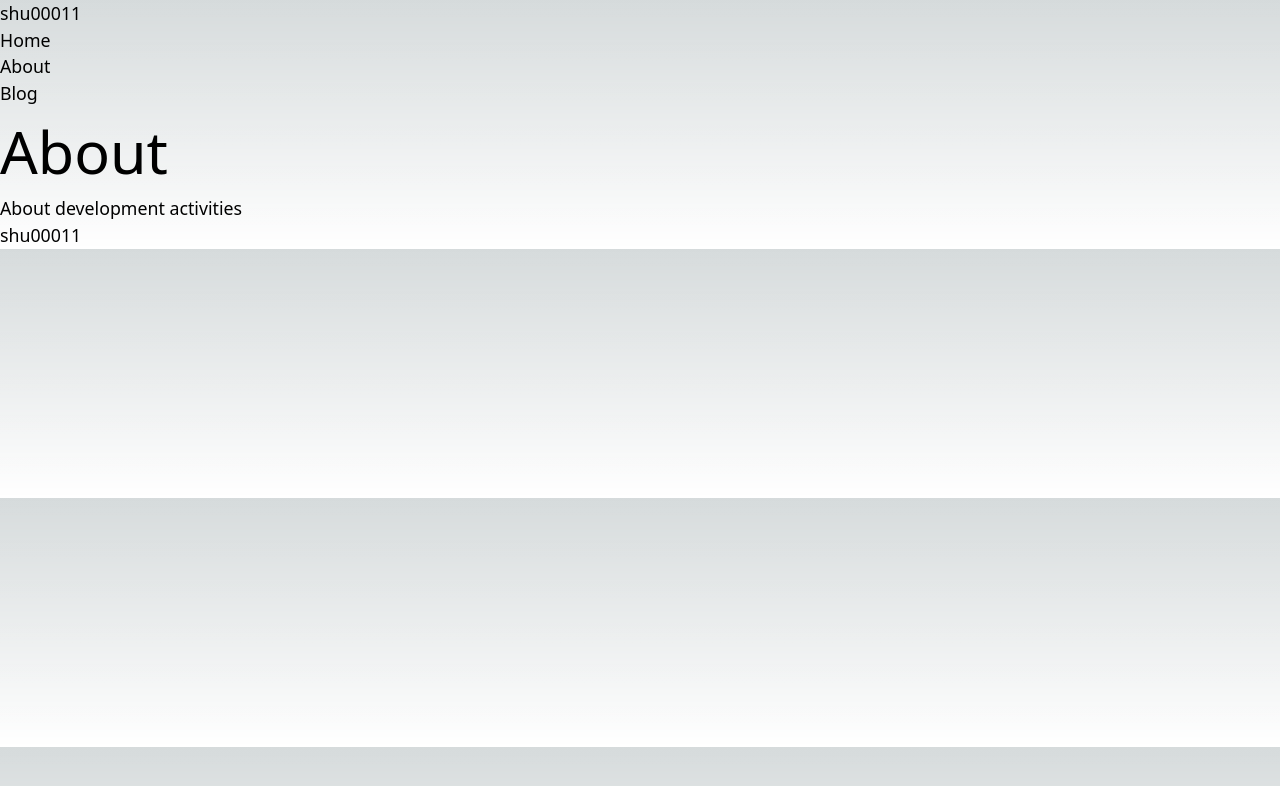
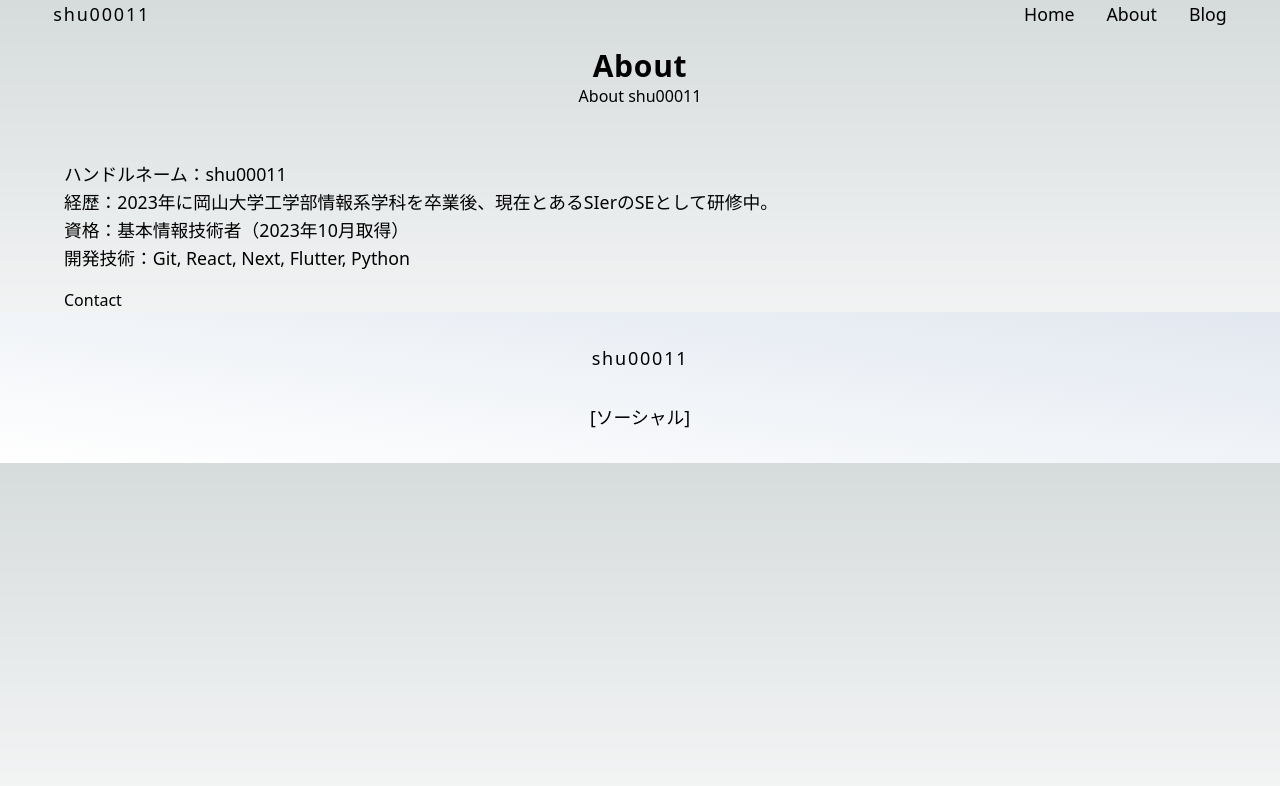
Before and after one commit to shu00011/nextOutput, a Next.js app: page /about in a window 1280 px wide. Shown: the top 786 px of the page. Built offline with nearby package versions, Linux system fonts and the light colour scheme.

Commit message:
feat: p.129まで

```diff
--- /dev/null
+++ b/components/contact.js
@@ -0,0 +1,9 @@
+// addressは実装しない。
+
+export default function Contact() {
+    return (
+        <div className={'mt-4'}>
+            <h3 className={'text-base'}>Contact</h3>
+        </div>
+    )
+}
--- /dev/null
+++ b/components/container.js
@@ -0,0 +1,7 @@
+export default function Container({ children, large = false }) {
+    return (
+        <div className={large ? 'w-11/12 maz-w-7xl my-0 mx-auto' : 'w-11/12 max-w-6xl m-auto'}>
+            { children }
+        </div>
+    )
+}
--- a/components/footer.js
+++ b/components/footer.js
@@ -1,9 +1,15 @@
+import Container from 'components/container'
 import Logo from 'components/logo'
 
 export default function Footer() {
     return (
-        <footer>
-            <Logo />
+        <footer className={'p-8 bg-gradient-to-bl from-slate-200 to-white'}>
+            <Container>
+                <div className={'gap-8 flex flex-col items-center text-center text-left'}>
+                    <Logo />
+                    [ソーシャル]
+                </div>
+            </Container>
         </footer>
     )
 }
--- a/components/header.js
+++ b/components/header.js
@@ -1,11 +1,16 @@
+import Container from 'components/container'
 import Logo from 'components/logo'
 import Nav from 'components/nav'
 
 export default function Header() {
     return (
         <header>
-            <Logo />
-            <Nav />
+            <Container large>
+                <div className={'flex justify-between items-center'}>
+                    <Logo />
+                    <Nav />
+                </div>
+            </Container>
         </header>
     )
 }
--- a/components/hero.js
+++ b/components/hero.js
@@ -1,11 +1,13 @@
+// TODO: レスポンスデザインにする。
+
 export default function Hero({ title, subtitle, imageOn = false }) {
     return (
-        <>
-            <div>
-                <h1>{ title }</h1>
-                <p>{ subtitle }</p>
+        <div className={'flex flex-col items-center text-center text-left'}>
+            <div className={'pt-5 pb-7'}>
+                <h1 className={'text-3xl font-bold tracking-wide'}>{ title }</h1>
+                <p className={'text-base'}>{ subtitle }</p>
                 { imageOn && <figure> [画像] </figure> }
             </div>
-        </>
+        </div>
     )
 }
--- a/components/logo.js
+++ b/components/logo.js
@@ -4,6 +4,6 @@ import Link from 'next/link'
 
 export default function Logo() {
     return (
-        <Link href="/">shu00011</Link>
+        <Link href="/" className={'text-lg font-medium tracking-widest'}>shu00011</Link>
     )
 }
--- a/components/nav.js
+++ b/components/nav.js
@@ -3,19 +3,19 @@ import Link from 'next/link'
 export default function Nav() {
     return (
         <nav>
-            <ul>
+            <ul className={'flex gap-8'}>
                 <li>
-                    <Link href="/">
+                    <Link href="/" className={'hover:text-slate-500'}>
                         Home
                     </Link>
                 </li>
                 <li>
-                    <Link href="/about">
+                    <Link href="/about" className={'hover:text-slate-500'}>
                         About
                     </Link>
                 </li>
                 <li>
-                    <Link href="/blog">
+                    <Link href="/blog" className={'hover:text-slate-500'}>
                         Blog
                     </Link>
                 </li>
--- /dev/null
+++ b/components/post-body.js
@@ -0,0 +1,9 @@
+// p.121の細かい要素までは対応していない。
+
+export default function PostBody({ children }) {
+    return (
+        <div className={'mt-6 leading-7'}>
+            { children }
+        </div>
+    )
+}
--- /dev/null
+++ b/components/two-columns.js
@@ -0,0 +1,8 @@
+// 1つのファイルで複数のコンポーネントを用意するため、名前付きexportに。
+export function TwoColumn({ children }) {
+    return (
+        <div className={'flex flex-col items-center text-center gap-8 mt-8 mb-12 mx-0'}>
+            { children }
+        </div>
+    )
+}
--- a/pages/about.js
+++ b/pages/about.js
@@ -1,11 +1,24 @@
+import Contact from 'components/contact'
+import Container from 'components/container'
 import Hero from 'components/hero'
+import PostBody from 'components/post-body'
 
 export default function About() {
 
   return (
-    <Hero
-        title="About"
-        subtitle="About development activities"
-    />
+    <Container>
+        <Hero
+            title="About"
+            subtitle="About shu00011"
+        />
+
+        <PostBody>
+            <p>ハンドルネーム：shu00011</p>
+            <p>経歴：2023年に岡山大学工学部情報系学科を卒業後、現在とあるSIerのSEとして研修中。</p>
+            <p>資格：基本情報技術者（2023年10月取得）</p>
+            <p>開発技術：Git, React, Next, Flutter, Python</p>
+        </PostBody>
+        <Contact />
+    </Container>
   )
 }
--- a/pages/blog/index.js
+++ b/pages/blog/index.js
@@ -1,11 +1,14 @@
+import Container from 'components/container'
 import Hero from 'components/hero'
 
 export default function Blog() {
 
   return (
-    <Hero
-        title="Blog"
-        subtitle="Recent Posts"
-    />
+    <Container>
+        <Hero
+            title="Blog"
+            subtitle="Recent Posts"
+        />
+    </Container>
   )
 }
--- a/pages/index.js
+++ b/pages/index.js
@@ -1,12 +1,15 @@
+import Container from 'components/container'
 import Hero from 'components/hero'
 
 export default function Home() {
 
   return (
-    <Hero
-      title="shu00011"
-      subtitle="アウトプットしていくサイト"
-      imageOn
-    />
+    <Container>
+      <Hero
+        title="shu00011"
+        subtitle="アウトプットしていくサイト"
+        imageOn
+      />
+    </Container>
   )
 }
```
